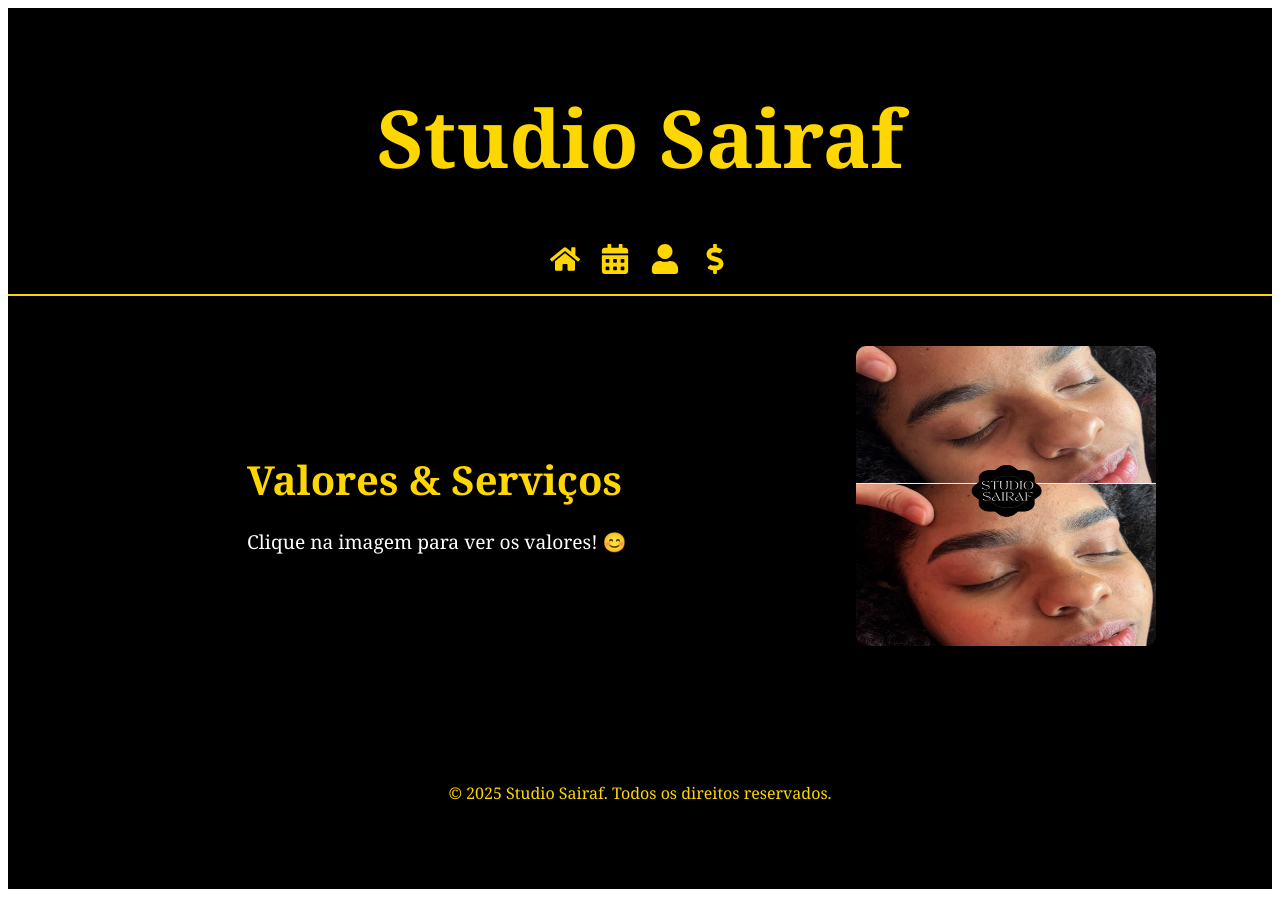
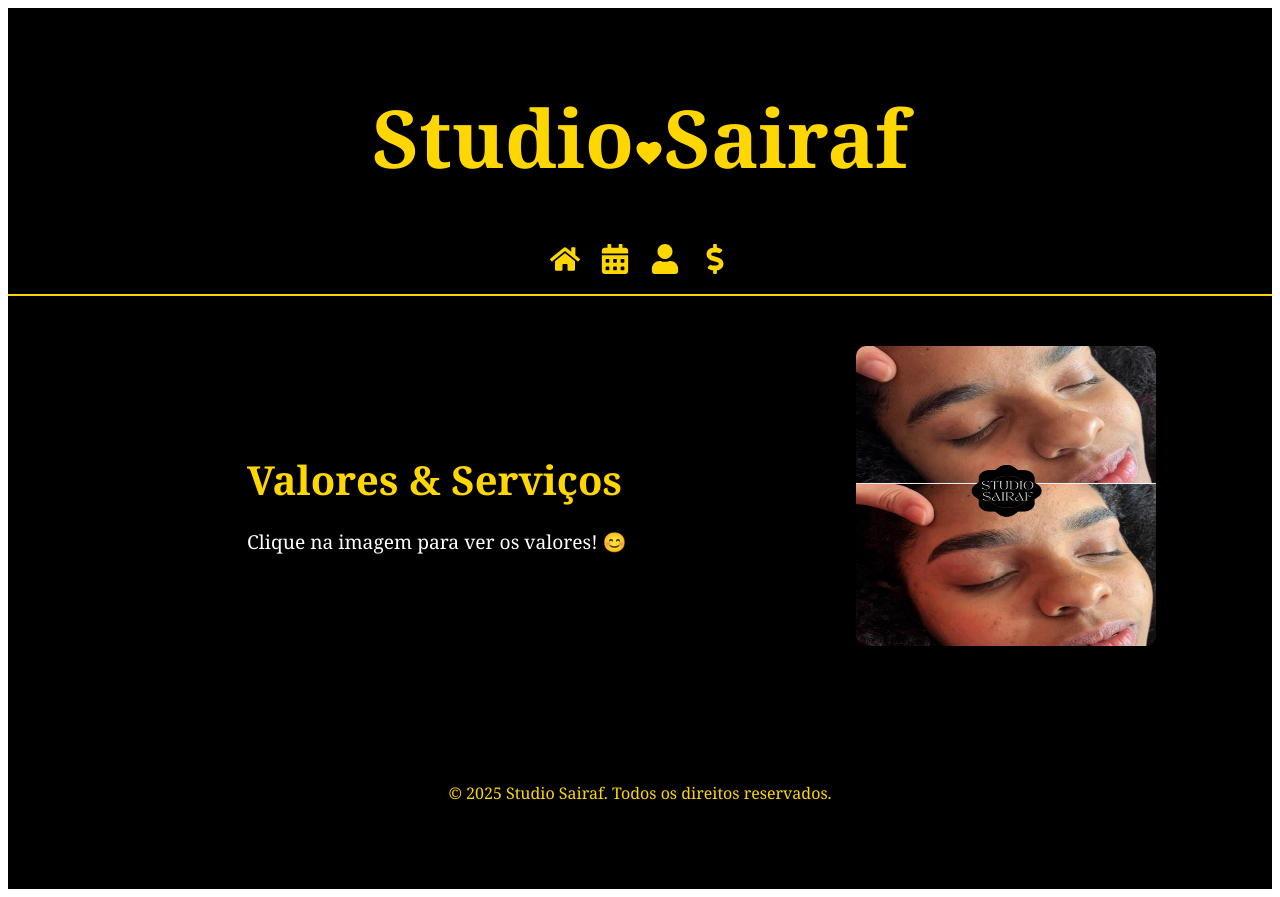
Before and after one commit to souzagbruno10/studiosairaf25, a Next.js app: page /valores in a window 1280 px wide. Built offline with nearby package versions, Linux system fonts and the light colour scheme.

Commit message:
Update valores.js

```diff
--- a/pages/valores.js
+++ b/pages/valores.js
@@ -92,7 +92,22 @@
 
       <header className={styles.header}>
         <div className={styles.logoContainer}>
-          <h1>Studio Sairaf</h1>
+          <h1>
+            Studio
+            {/* Ícone de Coração entre "Studio" e "Sairaf" */}
+            <span className={styles.heartIcon}>
+              <svg
+                xmlns="http://www.w3.org/2000/svg"
+                viewBox="0 0 24 24"
+                width="30"
+                height="30"
+                fill="#ffd700"
+              >
+                <path d="M12 21.35l-1.45-1.32C5.4 15.36 2 12.28 2 8.5 2 5.42 4.42 3 7.5 3c1.74 0 3.41.81 4.5 2.09C13.09 3.81 14.76 3 16.5 3 19.58 3 22 5.42 22 8.5c0 3.78-3.4 6.86-8.55 11.54L12 21.35z" />
+              </svg>
+            </span>
+            Sairaf
+          </h1>
         </div>
         <div className={styles.iconContainer}>
           <div className={styles.icon} onClick={() => router.push("/")}>
```
